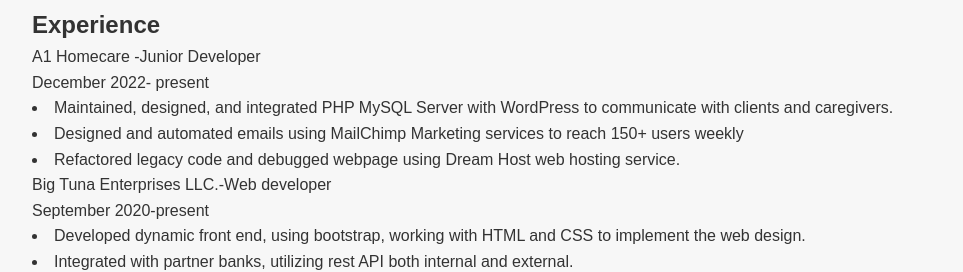
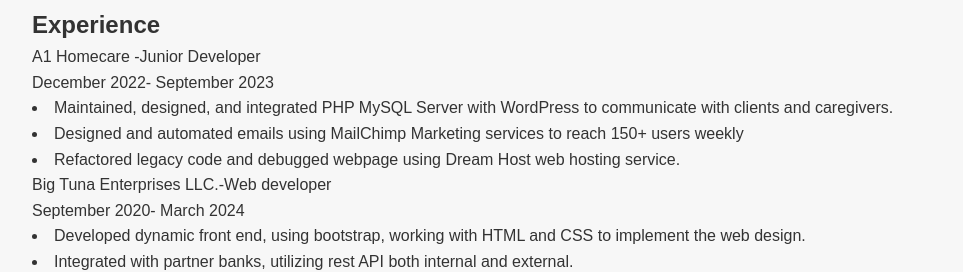
Before and after one commit to SeanLee23/SeanLee23.github.io, a plain HTML site: page resume.html in a window 1280 px wide. Shown: the part 528-800 px from the top of the page, without its empty margins (158-1121 px from the left). Drawn offline with Linux system fonts and the light colour scheme.

Commit message:
Update resume.html

```diff
--- a/resume.html
+++ b/resume.html
@@ -38,13 +38,13 @@
     <section id="Experience">
         <h2>Experience</h2>
         <p>A1 Homecare -Junior Developer </p>
-        <p>December 2022- present</p>
+        <p>December 2022- September 2023</p>
         <li>Maintained, designed, and integrated PHP MySQL Server with WordPress to communicate with clients and caregivers.</li>
         <li>Designed and automated emails using MailChimp Marketing services to reach 150+ users weekly</li>
         <li>Refactored legacy code and debugged webpage using Dream Host web hosting service.</li>
 
         <p>Big Tuna Enterprises LLC.-Web developer</p>
-        <p>September 2020-present</p>
+        <p>September 2020- March 2024</p>
         <li>Developed dynamic front end, using bootstrap, working with HTML and CSS to implement the web design. </li>
         <li>Integrated with partner banks, utilizing rest API both internal and external.</li>
         <li>Designed schema and optimized queries using MySQL, error checking and weeding from the database, error handling, string manipulation.</li>
```
